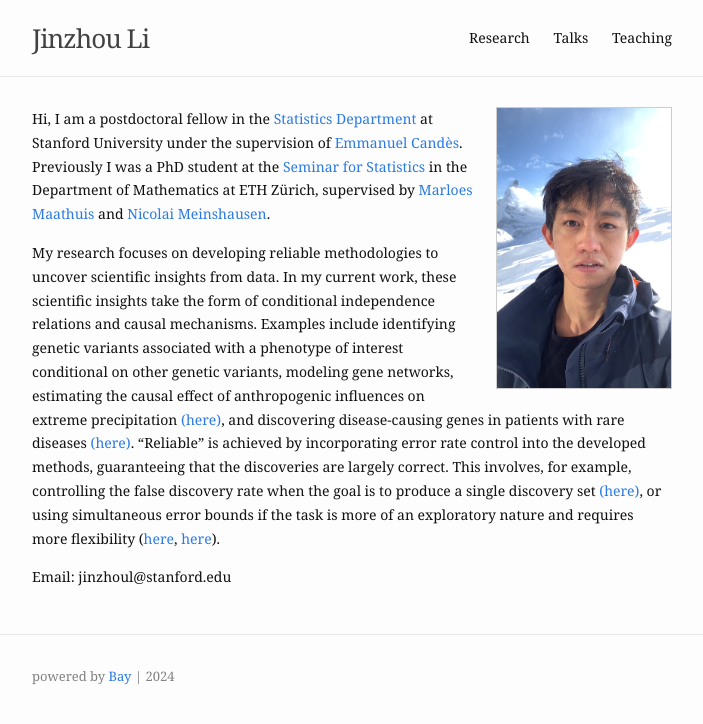
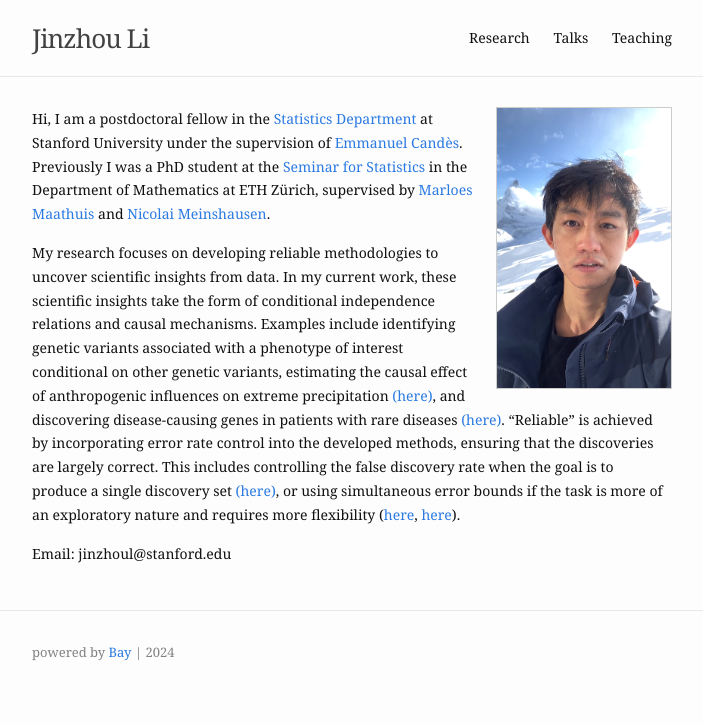
Before and after one commit to Jinzhou-Li/jinzhou-li.github.io, a Jekyll site: the page built from index.md, in a window 1280 px wide. Shown: the top 724 px of the page, without its empty margins (288-991 px from the left). Built offline with Jekyll 4.4.1, drawn with Linux system fonts in a browser that asks for light colours.

Commit message:
update web

```diff
--- a/index.md
+++ b/index.md
@@ -12,11 +12,11 @@ supervised by [Marloes Maathuis](https://sites.google.com/view/marloes-maathuis)
 My research focuses on developing reliable methodologies to uncover scientific insights from data.
 In my current work, these scientific insights take the form of conditional independence relations and causal mechanisms.
 Examples include identifying genetic variants associated with a phenotype of interest conditional on other genetic variants,
-modeling gene networks, estimating the causal effect of anthropogenic influences on extreme precipitation [(here)](https://www.tandfonline.com/doi/full/10.1080/01621459.2023.2252141), and discovering disease-causing genes in patients
+estimating the causal effect of anthropogenic influences on extreme precipitation [(here)](https://www.tandfonline.com/doi/full/10.1080/01621459.2023.2252141), and discovering disease-causing genes in patients
 with rare diseases [(here)](https://arxiv.org/abs/2410.12151).
-“Reliable” is achieved by incorporating error rate control into the developed methods, guaranteeing that the discoveries are largely correct.
-This involves, for example, controlling the false discovery rate when the goal is to produce a single discovery set [(here)](https://rss.onlinelibrary.wiley.com/doi/10.1111/rssb.12430), or using simultaneous error bounds
-if the task is more of an exploratory nature and requires more flexibility ([here](https://academic.oup.com/jrsssb/article-abstract/86/4/966/7618756?redirectedFrom=fulltext), [here](https://arxiv.org/abs/2401.03834)).
+“Reliable” is achieved by incorporating error rate control into the developed methods, ensuring that the discoveries are largely correct.
+This includes controlling the false discovery rate when the goal is to produce a single discovery set [(here)](https://rss.onlinelibrary.wiley.com/doi/10.1111/rssb.12430),
+or using simultaneous error bounds if the task is more of an exploratory nature and requires more flexibility ([here](https://academic.oup.com/jrsssb/article-abstract/86/4/966/7618756?redirectedFrom=fulltext), [here](https://arxiv.org/abs/2401.03834)).
 
 Email: jinzhoul@stanford.edu
 
```
